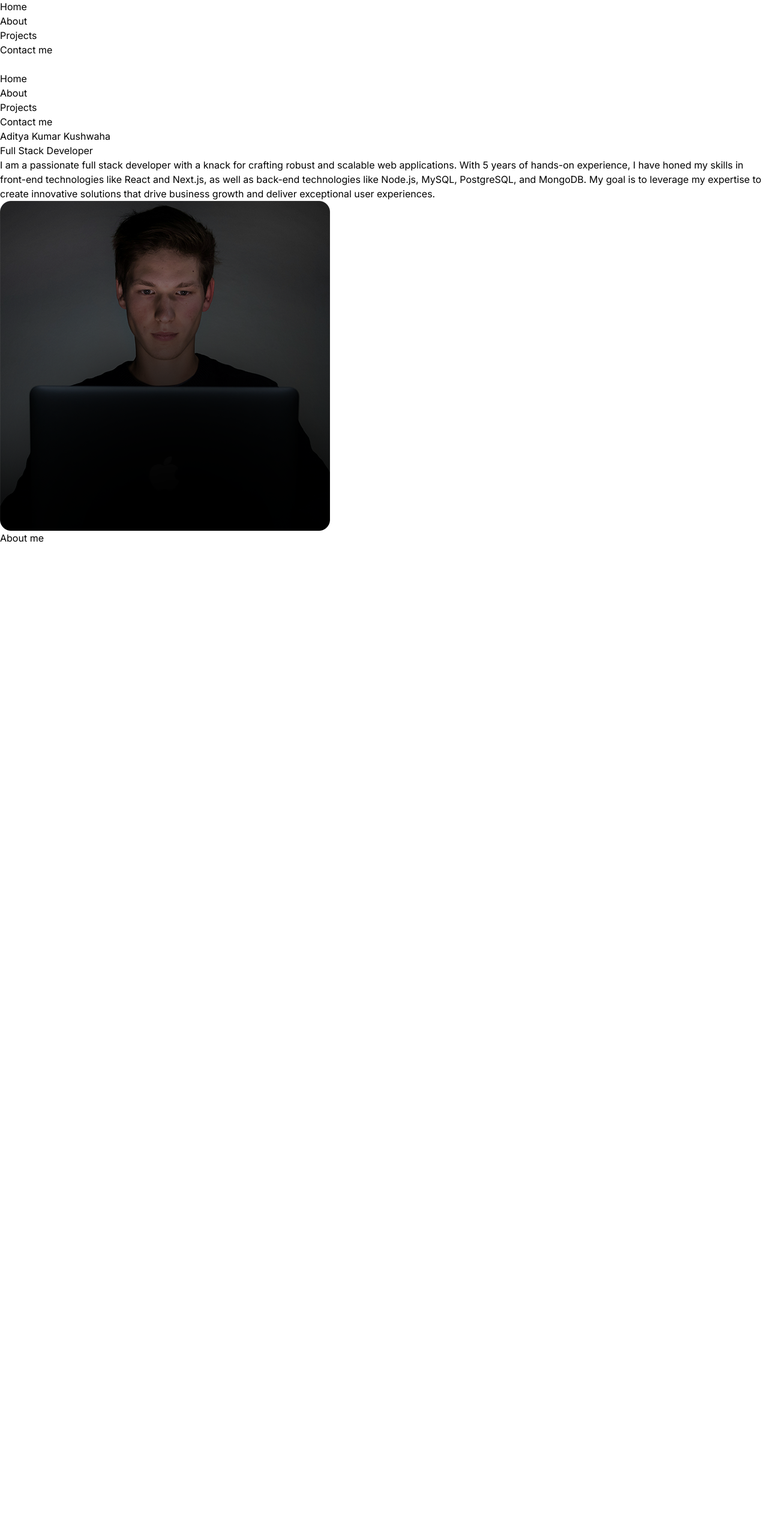
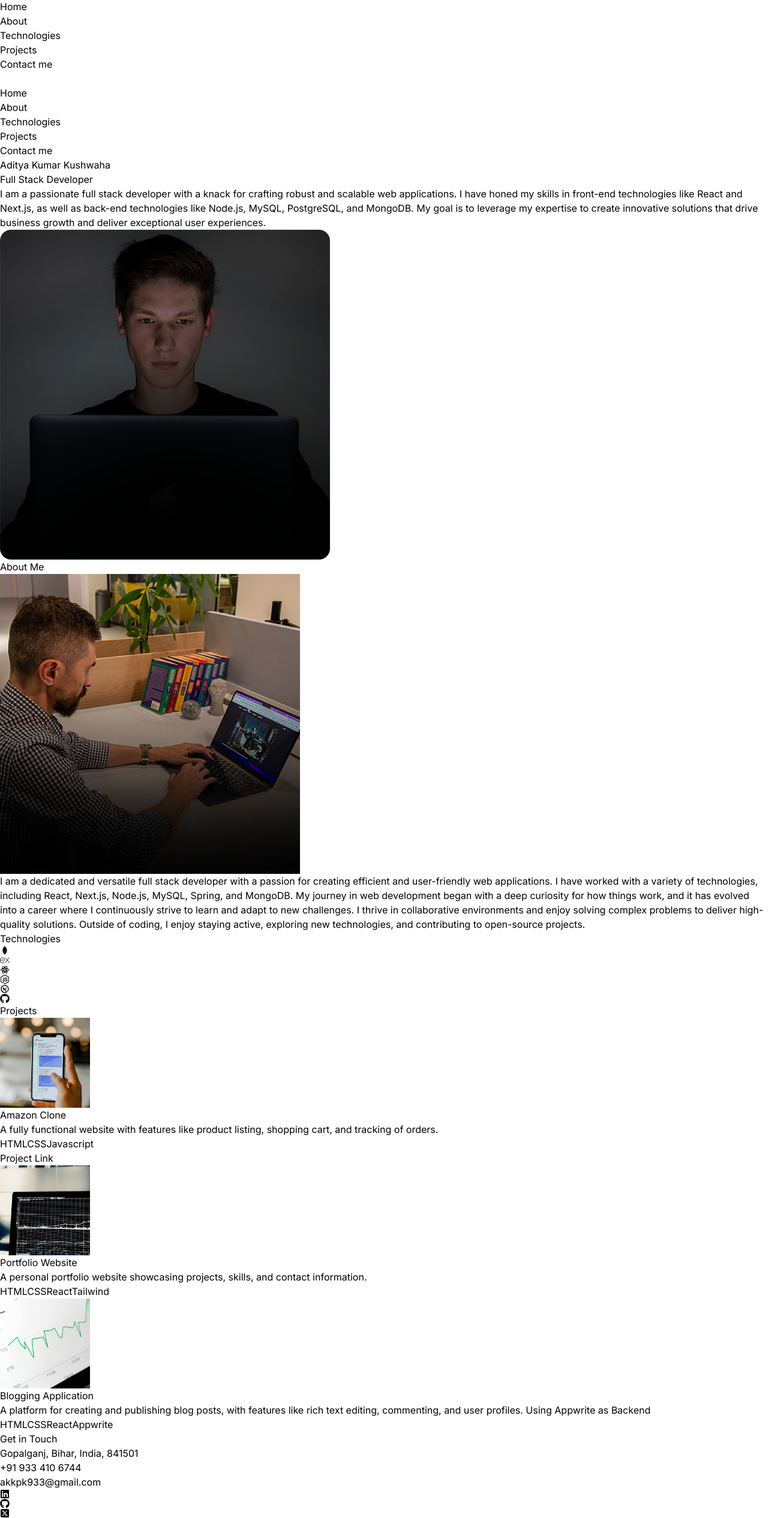
Before and after one commit to adityakkpk/MyPortfolio, a React (Vite) app: page / in a window 1280 px wide. Shown: the part 49-2580 px from the top of the page at 60% size. Before the commit the page ends 958 px from the top, so only its background shows below. Built offline with nearby package versions, Linux system fonts and the light colour scheme.

Commit message:
Done with the designing

```diff
--- a/src/App.jsx
+++ b/src/App.jsx
@@ -1,6 +1,9 @@
 import About from "./Components/About"
 import Hero from "./Components/Hero"
 import Navbar from "./Components/Navbar"
+import Technologies from "./Components/Technologies"
+import Projects from "./Components/Projects"
+import Contact from "./Components/Contact"
 
 function App() {
 
@@ -10,10 +13,13 @@ function App() {
         <div className="absolute top-0 z-[-2] h-screen w-screen bg-neutral-950 bg-[radial-gradient(ellipse_80%_80%_at_50%_-20%,rgba(120,119,198,0.3),rgba(255,255,255,0))]"></div>
       </div>
 
-      <div className="container mx-auto px-2 lg:px-12">
+      <div className="container mx-auto px-3 lg:px-12 pb-14 lg:pb-4">
         <Navbar />
         <Hero />
         <About />
+        <Technologies />
+        <Projects />
+        <Contact />
       </div>
 
     </div>
--- a/src/Components/About.jsx
+++ b/src/Components/About.jsx
@@ -1,9 +1,26 @@
 import React from 'react'
+import aboutImg from '../assets/about.jpg'
+import {ABOUT_TEXT} from '../constants'
 
 const About = () => {
     return (
         <div id='about' className='border-b border-neutral-900 pb-4 pt-4'>
-            <h1 className='my-20 text-center text-4xl'>About me</h1>
+            <h2 className='my-20 text-center text-4xl'>
+                About
+                <span className='text-neutral-500'> Me</span>
+            </h2>
+            <div className="flex flex-wrap">
+                <div className="w-full lg:w-1/2 lg:p-8">
+                    <div className="flex items-center justify-center">
+                        <img className='rounded-2xl' src={aboutImg} alt="about" />
+                    </div>
+                </div>
+                <div className="w-full lg:w-1/2">
+                    <div className="flex justify-center items-center">
+                        <p className='my-2 max-w-xl py-6'>{ABOUT_TEXT}</p>
+                    </div>
+                </div>
+            </div>
         </div>
     );
 }
--- /dev/null
+++ b/src/Components/Contact.jsx
@@ -0,0 +1,41 @@
+import React from 'react'
+import {CONTACT} from '../constants'
+import {FaLinkedin} from 'react-icons/fa'
+import {FaGithub} from 'react-icons/fa'
+import {FaSquareXTwitter} from 'react-icons/fa6'
+
+const Contact = () => {
+  return (
+    <div id='contact' className='border-b border-neutral-800 pb-4 pt-4'>
+        <h2 className='my-20 text-center text-4xl'>
+            Get in
+            <span className='text-neutral-500'> Touch</span>
+        </h2>
+        <div className="text-center tracking-tighter">
+            <p className="my-4">
+                {CONTACT.address}
+            </p>
+            <p className='my-4'>
+                {CONTACT.phoneNo}
+            </p>
+            <a href="#" className="border-b">
+                {CONTACT.email}
+            </a>
+        </div>
+
+        <div className="flex flex-wrap items-center justify-center text-2xl gap-4 px-3 py-10">
+            <a href="https://www.linkedin.com/in/adityakumarkushwaha">
+                <FaLinkedin />
+            </a>
+            <a href="https://github.com/adityakkpk">
+                <FaGithub />
+            </a>
+            <a href="https://x.com/akkpk933">
+                <FaSquareXTwitter />
+            </a>
+        </div>
+    </div>
+  )
+}
+
+export default Contact
--- a/src/Components/Hero.jsx
+++ b/src/Components/Hero.jsx
@@ -8,8 +8,8 @@ function Hero() {
       <div className="flex flex-wrap">
         <div className="w-full lg:w-1/2">
             <div className="flex flex-col items-center lg:items-start">
-                <h1 className='pb-16 text-6xl font-thin tracking-tight lg:mt-16 lg:text-8xl'>Aditya Kumar Kushwaha</h1>
-                <span className='bg-gradient-to-r from-pink-300 via-slate-500 to-purple-500 bg-clip-text text-4xl tracking-tight text-transparent'>
+                <h1 className='pb-16 text-5xl font-thin tracking-tight lg:mt-16 lg:text-8xl'>Aditya Kumar Kushwaha</h1>
+                <span className='bg-gradient-to-r from-pink-300 via-slate-500 to-purple-500 bg-clip-text text-3xl tracking-tight text-transparent'>
                   Full Stack Developer
                 </span>
                 <p className='my-2 max-w-xl py-6 font-light tracking-tighter'>{HERO_CONTENT}</p>
--- a/src/Components/Navbar.jsx
+++ b/src/Components/Navbar.jsx
@@ -12,7 +12,7 @@ const Navbar = () => {
     };
 
   return (
-    <nav className="h-16 flex flex-wrap justify-between items-center fixed left-0 right-0 top-0 py-2 lg:px-12">
+    <nav className="h-16 flex flex-wrap justify-between items-center fixed left-0 right-0 top-0 py-2 lg:px-12 backdrop-blur-xl bg-transparent">
         <div className="flex flex-wrap items-center justify-center text-2xl gap-4 px-3">
             <a href="https://www.linkedin.com/in/adityakumarkushwaha">
                 <FaLinkedin />
@@ -28,16 +28,19 @@ const Navbar = () => {
         <div className="hidden md:block px-3">
             <ul className="flex gap-8 text-md font-bold">
                 <li>
-                    <a href="#home" className="hover:text-orange-700 duration-200">Home</a>
+                    <a href="#home" className="hover:text-[#7587ec] duration-200">Home</a>
                 </li>
                 <li>
-                    <a href="#about" className="hover:text-orange-700 duration-200">About</a>
+                    <a href="#about" className="hover:text-[#7587ec] duration-200">About</a>
                 </li>
                 <li>
-                    <a href="#projects" className="hover:text-orange- duration-200">Projects</a>
+                    <a href="#technologies" className="hover:text-[#7587ec] duration-200">Technologies</a>
                 </li>
                 <li>
-                    <a href="#contact" className="hover:text-orange-700 duration-200">Contact me</a>
+                    <a href="#projects" className="hover:text-[#7587ec] duration-200">Projects</a>
+                </li>
+                <li>
+                    <a href="#contact" className="hover:text-[#7587ec] duration-200">Contact me</a>
                 </li>
             </ul>
         </div>
@@ -52,16 +55,19 @@ const Navbar = () => {
         <div className={` ${ isHidden ? "hidden" : "block" } md:hidden w-full md:w-auto absolute top-14 left-0 border-t border-black bg-gray-700`}>
             <ul className="flex flex-col font-medium lg:flex-row lg:space-x-8 lg:mt-0">
                 <li>
-                    <a className="block py-2 pr-4 pl-3 duration-200 text-white border-b border-gray-100 hover:bg-gray-800 hover:rounded-lg m-1 lg:hover:bg-transparent lg:border-0 hover:text-orange-700 lg:p-0" href="#">Home</a>
+                    <a className="block py-2 pr-4 pl-3 duration-200 text-white border-b border-gray-100 hover:bg-gray-800 hover:rounded-lg m-1 lg:hover:bg-transparent lg:border-0 hover:text-[#7587ec] lg:p-0" href="#">Home</a>
                 </li>
                 <li>
-                    <a className="block py-2 pr-4 pl-3 duration-200 text-white border-b border-gray-100 hover:bg-gray-800 hover:rounded-lg m-1  lg:hover:bg-transparent lg:border-0 hover:text-orange-700 lg:p-0" href="#about">About</a>
+                    <a className="block py-2 pr-4 pl-3 duration-200 text-white border-b border-gray-100 hover:bg-gray-800 hover:rounded-lg m-1  lg:hover:bg-transparent lg:border-0 hover:text-[#7587ec] lg:p-0" href="#about">About</a>
                 </li>
                 <li>
-                    <a className="block py-2 pr-4 pl-3 duration-200 text-white border-b border-gray-100 hover:bg-gray-800 hover:rounded-lg m-1  lg:hover:bg-transparent lg:border-0 hover:text-orange-700 lg:p-0" href="#projects">Projects</a>
+                    <a className="block py-2 pr-4 pl-3 duration-200 text-white border-b border-gray-100 hover:bg-gray-800 hover:rounded-lg m-1  lg:hover:bg-transparent lg:border-0 hover:text-[#7587ec] lg:p-0" href="#technologies">Technologies</a>
                 </li>
                 <li>
-                    <a className="block py-2 pr-4 pl-3 duration-200 text-white border-b border-gray-100 hover:bg-gray-800 hover:rounded-lg m-1  lg:hover:bg-transparent lg:border-0 hover:text-orange-700 lg:p-0" href="#contact">Contact me</a>
+                    <a className="block py-2 pr-4 pl-3 duration-200 text-white border-b border-gray-100 hover:bg-gray-800 hover:rounded-lg m-1  lg:hover:bg-transparent lg:border-0 hover:text-[#7587ec] lg:p-0" href="#projects">Projects</a>
+                </li>
+                <li>
+                    <a className="block py-2 pr-4 pl-3 duration-200 text-white border-b border-gray-100 hover:bg-gray-800 hover:rounded-lg m-1  lg:hover:bg-transparent lg:border-0 hover:text-[#7587ec] lg:p-0" href="#contact">Contact me</a>
                 </li>
             </ul>
         </div>
--- /dev/null
+++ b/src/Components/Projects.jsx
@@ -0,0 +1,39 @@
+import React from "react";
+import { PROJECTS } from "../constants";
+
+const Projects = () => {
+  return (
+    <div id="projects" className="border-b border-neutral-800 pb-24 pt-4">
+      <h2 className="my-20 text-4xl text-center">Projects</h2>
+      <div>
+        {PROJECTS.map((project, index) =>
+            <div key={index} className="mb-8 flex flex-wrap lg:justify-center">
+            <div className="w-full lg:w-1/4">
+              <img
+                src={project.image}
+                width={150}
+                height={150}
+                alt={project.title}
+                className="mb-6 rounded"
+              />
+            </div>
+            <div className="w-full max-w-xl lg:w-3/4">
+                <h6 className="mb-2 font-semibold">{project.title}</h6>
+                <p className="mb-4 text-neutral-400">{project.description}</p>
+                {project.technologies.map((tech, index) => (
+                    <span key={index} className="mr-2 rounded bg-neutral-900 px-2 py-1 text-sm font-medium text-purple-900">
+                        {tech}
+                    </span>
+                ))}
+                {!project.demoLink ? '' : <div className="mt-2">
+                    <a target="_blank" className="my-2 text-blue-700" href="https://adityakkpk.github.io/AmazoneClone/amazon.html">Project Link</a>
+                </div>}
+            </div>
+          </div>
+        )}
+      </div>
+    </div>
+  );
+};
+
+export default Projects;
--- /dev/null
+++ b/src/Components/Technologies.jsx
@@ -0,0 +1,37 @@
+import React from 'react'
+import {RiReactjsLine} from 'react-icons/ri'
+import {TbBrandNextjs} from 'react-icons/tb'
+import {SiMongodb} from 'react-icons/si'
+import { SiExpress } from "react-icons/si";
+import { FaGithub } from "react-icons/fa";
+import {FaNodeJs} from 'react-icons/fa'
+
+const Technologies = () => {
+  return (
+    <div id='technologies' className='border-b border-neutral-800 pb-24 pt-4'>
+      <h2 className='my-20 text-4xl text-center'>Technologies</h2>
+      <div className="flex flex-wrap items-center justify-center gap-4">
+        <div className="rounded-2xl border-4 border-neutral-800 p-4">
+            <SiMongodb className='text-7xl text-green-500'/>
+        </div>
+        <div className="rounded-2xl border-4 border-neutral-800 p-4">
+            <SiExpress className='text-7xl text-black'/>
+        </div>
+        <div className="rounded-2xl border-4 border-neutral-800 p-4">
+            <RiReactjsLine className='text-7xl text-cyan-400'/>
+        </div>
+        <div className="rounded-2xl border-4 border-neutral-800 p-4">
+            <FaNodeJs className='text-7xl text-green-500'/>
+        </div>
+        <div className="rounded-2xl border-4 border-neutral-800 p-4">
+            <TbBrandNextjs className='text-7xl'/>
+        </div>
+        <div className="rounded-2xl border-4 border-neutral-800 p-4">
+            <FaGithub className='text-7xl text-white'/>
+        </div>
+      </div>
+    </div>
+  )
+}
+
+export default Technologies
--- a/src/constants/index.js
+++ b/src/constants/index.js
@@ -3,74 +3,39 @@ import project2 from "../assets/projects/project-2.jpg";
 import project3 from "../assets/projects/project-3.jpg";
 import project4 from "../assets/projects/project-4.jpg";
 
-export const HERO_CONTENT = `I am a passionate full stack developer with a knack for crafting robust and scalable web applications. With 5 years of hands-on experience, I have honed my skills in front-end technologies like React and Next.js, as well as back-end technologies like Node.js, MySQL, PostgreSQL, and MongoDB. My goal is to leverage my expertise to create innovative solutions that drive business growth and deliver exceptional user experiences.`;
+export const HERO_CONTENT = `I am a passionate full stack developer with a knack for crafting robust and scalable web applications. I have honed my skills in front-end technologies like React and Next.js, as well as back-end technologies like Node.js, MySQL, PostgreSQL, and MongoDB. My goal is to leverage my expertise to create innovative solutions that drive business growth and deliver exceptional user experiences.`;
 
-export const ABOUT_TEXT = `I am a dedicated and versatile full stack developer with a passion for creating efficient and user-friendly web applications. With 5 years of professional experience, I have worked with a variety of technologies, including React, Next.js, Node.js, MySQL, PostgreSQL, and MongoDB. My journey in web development began with a deep curiosity for how things work, and it has evolved into a career where I continuously strive to learn and adapt to new challenges. I thrive in collaborative environments and enjoy solving complex problems to deliver high-quality solutions. Outside of coding, I enjoy staying active, exploring new technologies, and contributing to open-source projects.`;
-
-export const EXPERIENCES = [
-  {
-    year: "2023 - Present",
-    role: "Senior Full Stack Developer",
-    company: "Google Inc.",
-    description: `Led a team in developing and maintaining web applications using JavaScript, React.js, and Node.js. Implemented RESTful APIs and integrated with MongoDB databases. Collaborated with stakeholders to define project requirements and timelines.`,
-    technologies: ["Javascript", "React.js", "Next.js", "mongoDB"],
-  },
-  {
-    year: "2022 - 2023",
-    role: "Frontend Developer",
-    company: "Adobe",
-    description: `Designed and developed user interfaces for web applications using Next.js and React. Worked closely with backend developers to integrate frontend components with Node.js APIs. Implemented responsive designs and optimized frontend performance.`,
-    technologies: ["HTML", "CSS", "Vue.js", "mySQL"],
-  },
-  {
-    year: "2021 - 2022",
-    role: "Full Stack Developer",
-    company: "Facebook",
-    description: `Developed and maintained web applications using JavaScript, React.js, and Node.js. Designed and implemented RESTful APIs for data communication. Collaborated with cross-functional teams to deliver high-quality software products on schedule.`,
-    technologies: ["Python", "Svelte", "Three.js", "Postgres"],
-  },
-  {
-    year: "2020 - 2021",
-    role: "Software Engineer",
-    company: "Paypal",
-    description: `Contributed to the development of web applications using JavaScript, React.js, and Node.js. Managed databases and implemented data storage solutions using MongoDB. Worked closely with product managers to prioritize features and enhancements.`,
-    technologies: ["Ruby", "Rails", "PHP", "Sqlite"],
-  },
-];
+export const ABOUT_TEXT = `I am a dedicated and versatile full stack developer with a passion for creating efficient and user-friendly web applications. I have worked with a variety of technologies, including React, Next.js, Node.js, MySQL, Spring, and MongoDB. My journey in web development began with a deep curiosity for how things work, and it has evolved into a career where I continuously strive to learn and adapt to new challenges. I thrive in collaborative environments and enjoy solving complex problems to deliver high-quality solutions. Outside of coding, I enjoy staying active, exploring new technologies, and contributing to open-source projects.`;
 
 export const PROJECTS = [
   {
-    title: "E-Commerce Website",
-    image: project1,
-    description:
-      "A fully functional e-commerce website with features like product listing, shopping cart, and user authentication.",
-    technologies: ["HTML", "CSS", "React", "Node.js", "MongoDB"],
-  },
-  {
-    title: "Task Management App",
+    title: "Amazon Clone",
     image: project2,
     description:
-      "An application for managing tasks and projects, with features such as task creation, assignment, and progress tracking.",
-    technologies: ["HTML", "CSS", "Angular", "Firebase"],
+      "A fully functional website with features like product listing, shopping cart, and tracking of orders.",
+    technologies: ["HTML", "CSS", "Javascript"],
+    demoLink: 'https://adityakkpk.github.io/AmazoneClone/amazon.html',
   },
   {
     title: "Portfolio Website",
     image: project3,
     description:
       "A personal portfolio website showcasing projects, skills, and contact information.",
-    technologies: ["HTML", "CSS", "React", "Bootstrap"],
+    technologies: ["HTML", "CSS", "React", "Tailwind"],
+    demoLink: '',
   },
   {
-    title: "Blogging Platform",
+    title: "Blogging Application",
     image: project4,
     description:
-      "A platform for creating and publishing blog posts, with features like rich text editing, commenting, and user profiles.",
-    technologies: ["HTML", "CSS", "Vue.js", "Express", "mySQL"],
+      "A platform for creating and publishing blog posts, with features like rich text editing, commenting, and user profiles. Using Appwrite as Backend",
+    technologies: ["HTML", "CSS", "React", "Appwrite",],
+    demoLink: '',
   },
 ];
 
 export const CONTACT = {
-  address: "767 Fifth Avenue, New York, NY 10153 ",
-  phoneNo: "+12 4555 666 00 ",
-  email: "me@example.com",
+  address: "Gopalganj, Bihar, India, 841501 ",
+  phoneNo: "+91 933 410 6744 ",
+  email: "akkpk933@gmail.com",
 };
```
